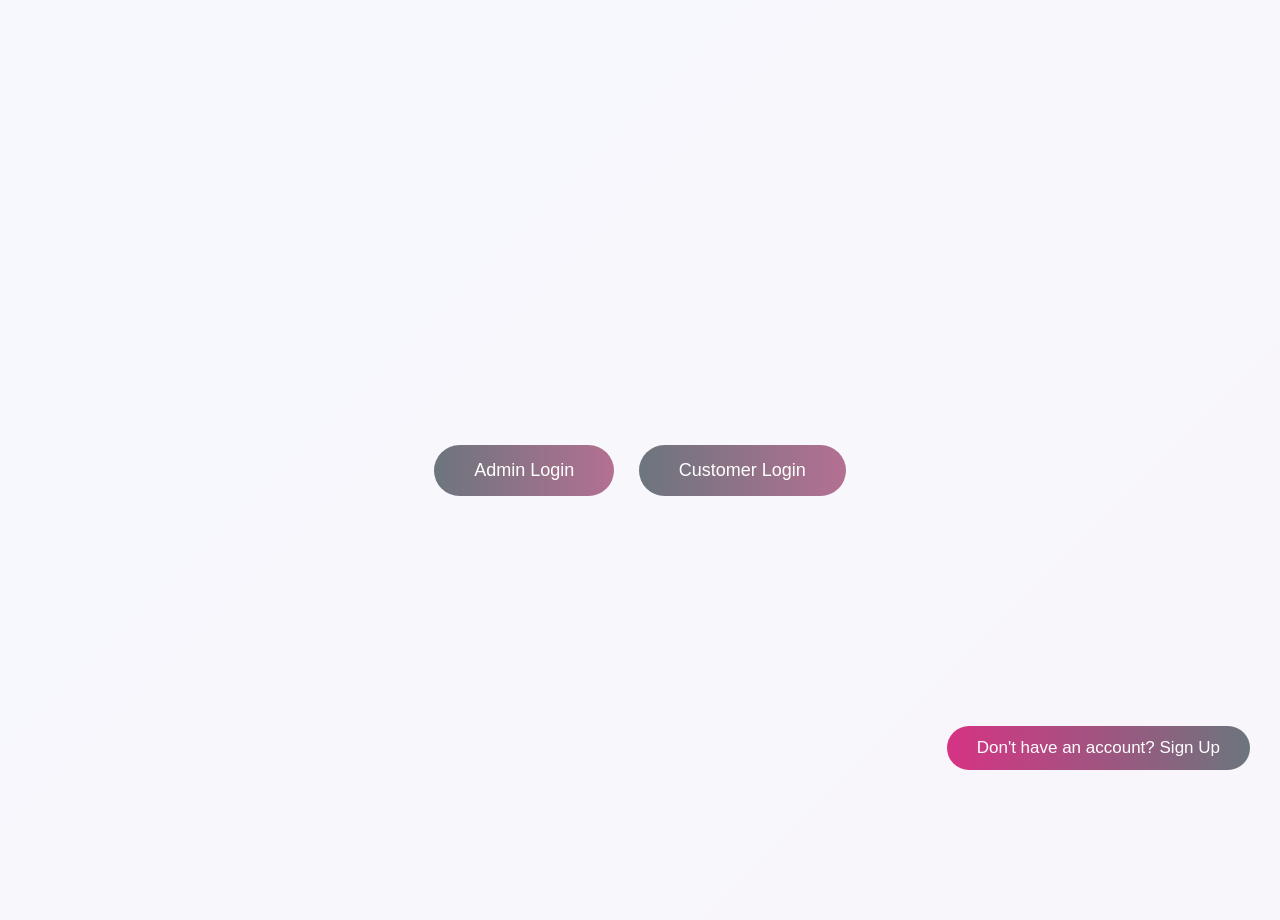
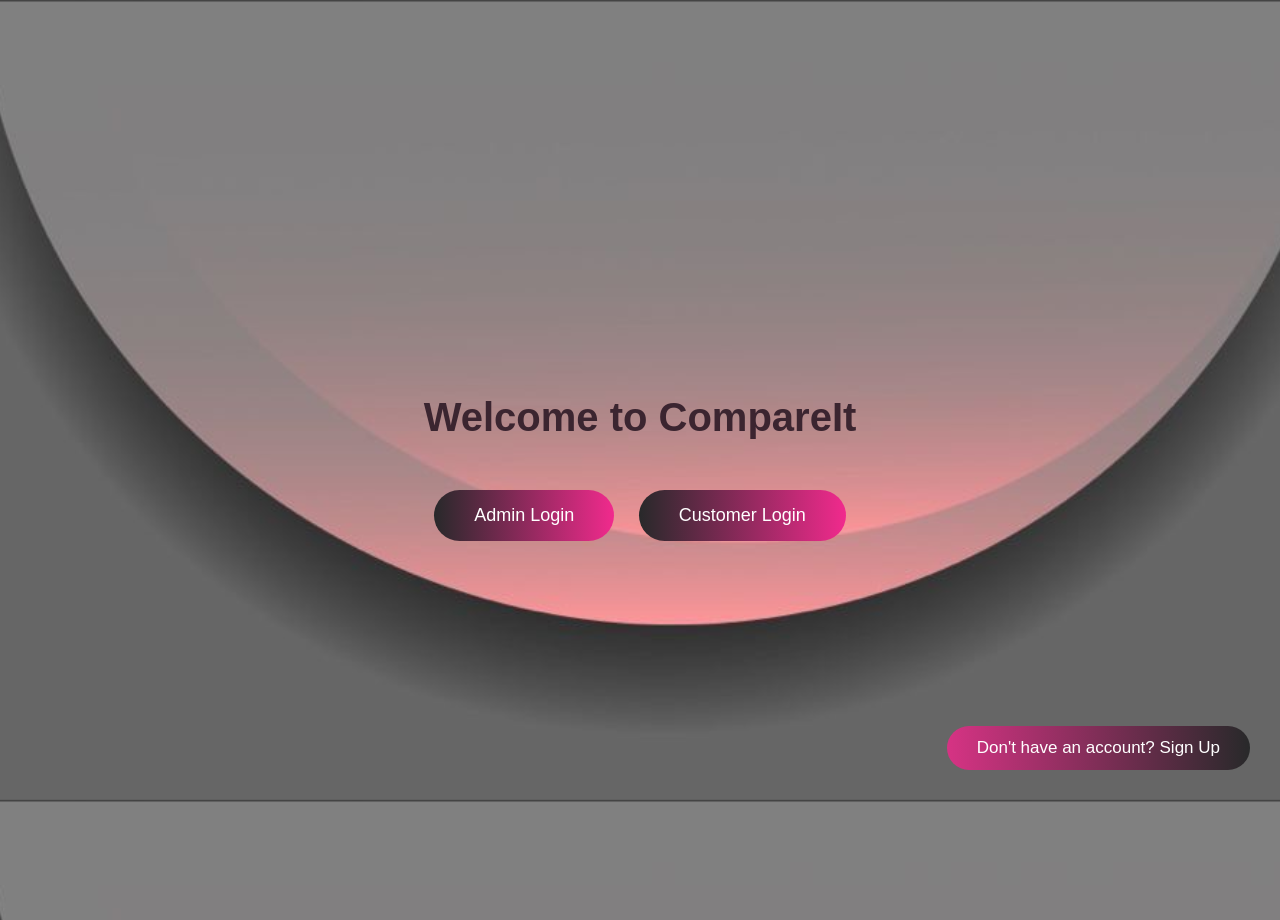
Before and after one commit to REDD-debug/COS-221---Assignment-5, a PHP site: page /COS221/html/homepage.html in a window 1280 px wide. Run offline with PHP 8.4, Linux system fonts and the light colour scheme.

Commit message:
homepage

```diff
--- a/CSS/signup.css
+++ b/CSS/signup.css
@@ -6,7 +6,7 @@
 
 body {
     font-family: Arial, sans-serif;
-    background-color: #f5f5f5;
+    background-color: #403e3e;
     color: #333;
     margin: 0;
     padding: 0;
--- a/config.php
+++ b/config.php
@@ -3,9 +3,9 @@ class Database {
     private $forConnection;
     private $forHost = "localhost";
     private  $forUser = "root";
-    private $forPassword = " ";
-    private $forDatabase = " ";
-    private $forPort = " ";
+    private $forPassword = "PaviReddy123 ";
+    private $forDatabase = "shoes ";
+    private $forPort = "3370";
 
 
 
--- a/html/homepage.html
+++ b/html/homepage.html
@@ -2,19 +2,26 @@
 <html lang="en">
 <head>
   <meta charset="UTF-8">
-  <title>Welcome to Our Website</title>
+
+
   <style>
+
   body {
   font-family: 'Poppins', sans-serif;
-      background: linear-gradient(135deg, #667eea 0%, #764ba2 100%);
+  background-image: url('background.jpg'); /* Ensure this image is in the same directory */
+  background-size: cover;
+  background-position: center;
+  background-repeat: no-repeat;
+  background-attachment: fixed; /* Optional: keeps background in place on scroll */
   margin: 0;
   padding: 0;
   color: #333;
   min-height: 100vh;
 }
 
+
  .overlay {
-      background-color: rgba(255, 255, 255, 0.95);
+  /* Adjust transparency as needed */
   min-height: 100vh;
   padding: 60px 20px;
   display: flex;
@@ -23,9 +30,10 @@
   justify-content: center;
 }
 
+
     h1 {
       font-size: 2.5rem;
-      color: #a16884;
+      color: #3b2530;
       margin-bottom: 20px;
       text-align: center;
     }
@@ -41,7 +49,7 @@
       font-size: 18px;
       text-decoration: none;
       color: white;
-      background: linear-gradient(to right, #6c757d, #b47092);
+      background: linear-gradient(to right, #28292a, #f12a8d);
       border-radius: 30px;
       border: none;
       transition: all 0.3s ease;
@@ -50,7 +58,7 @@
 
     .button:hover {
       transform: scale(1.05);
-      box-shadow: 0 8px 25px rgba(180, 112, 146, 0.4);
+      box-shadow: 0 8px 25px rgba(231, 93, 162, 0.4);
     }
 
     .form-container {
@@ -61,7 +69,7 @@
       background-color: #fff;
       padding: 30px;
       border-radius: 12px;
-      box-shadow: 0 10px 30px rgba(108, 117, 125, 0.3);
+      box-shadow: 0 10px 30px rgba(44, 45, 46, 0.3);
     }
 
     .form-container.active {
@@ -75,7 +83,7 @@
     }
 
     h2 {
-      color: #6c757d;
+      color: #343537;
       margin-bottom: 20px;
       text-align: center;
     }
@@ -95,13 +103,13 @@
     input[type="email"]:focus,
     input[type="password"]:focus {
       outline: none;
-      border-color: #b47092;
+      border-color: #df4391;
     }
 
     input[type="submit"] {
       padding: 12px 25px;
       font-size: 16px;
-      background: linear-gradient(to right, #b47092, #6c757d);
+      background: linear-gradient(to right, #de3d8e, #262728);
       color: white;
       border: none;
       border-radius: 8px;
@@ -129,7 +137,7 @@
     }
 
     .signup-button .button {
-      background: linear-gradient(to right, #d63384, #6c757d);
+      background: linear-gradient(to right, #d63384, #28292a);
       padding: 12px 30px;
       border-radius: 25px;
       font-size: 17px;
@@ -166,12 +174,13 @@
     }
 
     .back-button:hover {
-      background: #5a6268;
+      background: #2e2f30;
     }
   </style>
 </head>
 <body>
   <div class="overlay">
+      <h1>Welcome to CompareIt</h1>
     <div class="container" id="mainContainer">
       <button class="button" onclick="showForm('admin')">Admin Login</button>
       <button class="button" onclick="showForm('customer')">Customer Login</button>
--- a/html/top-rated.html
+++ b/html/top-rated.html
@@ -86,7 +86,7 @@
 
     <script>
         const API_URL = 'http://localhost/COS221/api.php';
-        const API_KEY = '01f7356a50fcdef2ddef37c336dae321';
+        const API_KEY = '9b61116806b6834df2059a37aa70aed3';
 
         document.addEventListener('DOMContentLoaded', () => {
             fetchTopRatedProducts();
--- a/sneaker-api-loader/index.js
+++ b/sneaker-api-loader/index.js
@@ -1,6 +1,6 @@
 // Configuration
 const API_URL = 'http://localhost/COS221/api.php';
-const API_KEY = '01f7356a50fcdef2ddef37c336dae321';
+const API_KEY = '9b61116806b6834df2059a37aa70aed3';
 
 let currentPage = 1;
 let totalProducts = 0;
```
Lines whose indentation alone changed are shown as unchanged.
